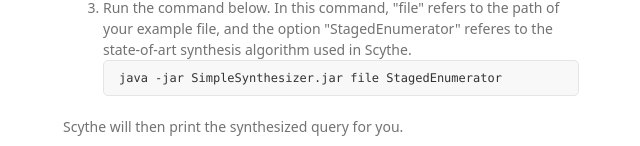
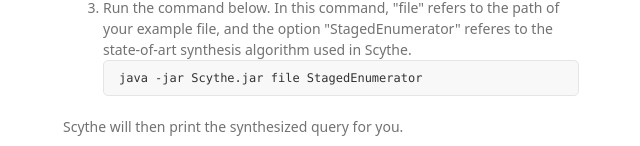
Before and after one commit to Mestway/Scythe, a plain HTML site: page index.html in a window 1280 px wide. Shown: the part 654-800 px from the top of the page, without its empty margins (319-959 px from the left). Drawn offline with Linux system fonts and the light colour scheme; a web font is replaced by a local one.

Commit message:
Update index.html
minor

```diff
--- a/index.html
+++ b/index.html
@@ -33,12 +33,12 @@
         <h3>Running instruction</h3>
           <p> Here are the steps to run the tool on an input-output example.
             <ol>
-              <li>Download the system jar file <a href="https://github.com/Mestway/Scythe/tree/refined/out/artifacts/SimpleSynthesizer_jar">SimpleSynthesizer.jar</a>.</li>
+              <li>Download the system jar file <a href="https://github.com/Mestway/Scythe/tree/refined/out/artifacts/Scythe_jar">SimpleSynthesizer.jar</a>.</li>
               <li>Prepare a file containing your input-output example and addition constants. The format of input file can be found <a href="https://github.com/Mestway/Scythe/tree/refined/data/benchmarks">here</a>.</li>
               <li>
                 <div>
                   Run the command below. In this command, "file" refers to the path of your example file, and the option "StagedEnumerator" referes to the state-of-art synthesis algorithm used in Scythe.
-                  <pre>java -jar SimpleSynthesizer.jar file StagedEnumerator</pre>
+                  <pre>java -jar Scythe.jar file StagedEnumerator</pre>
                 </div>
               </li>
             </ol>
```
